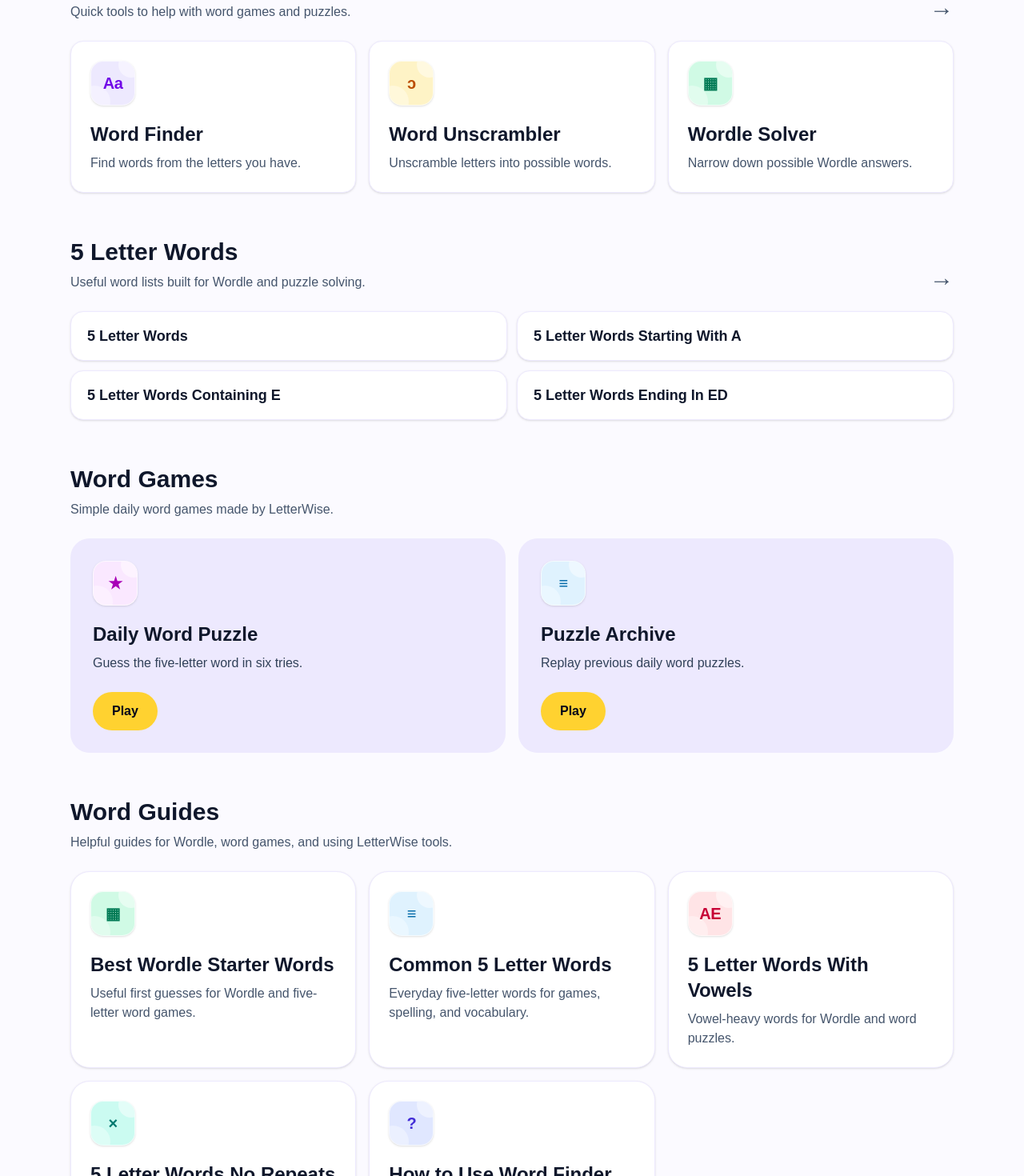
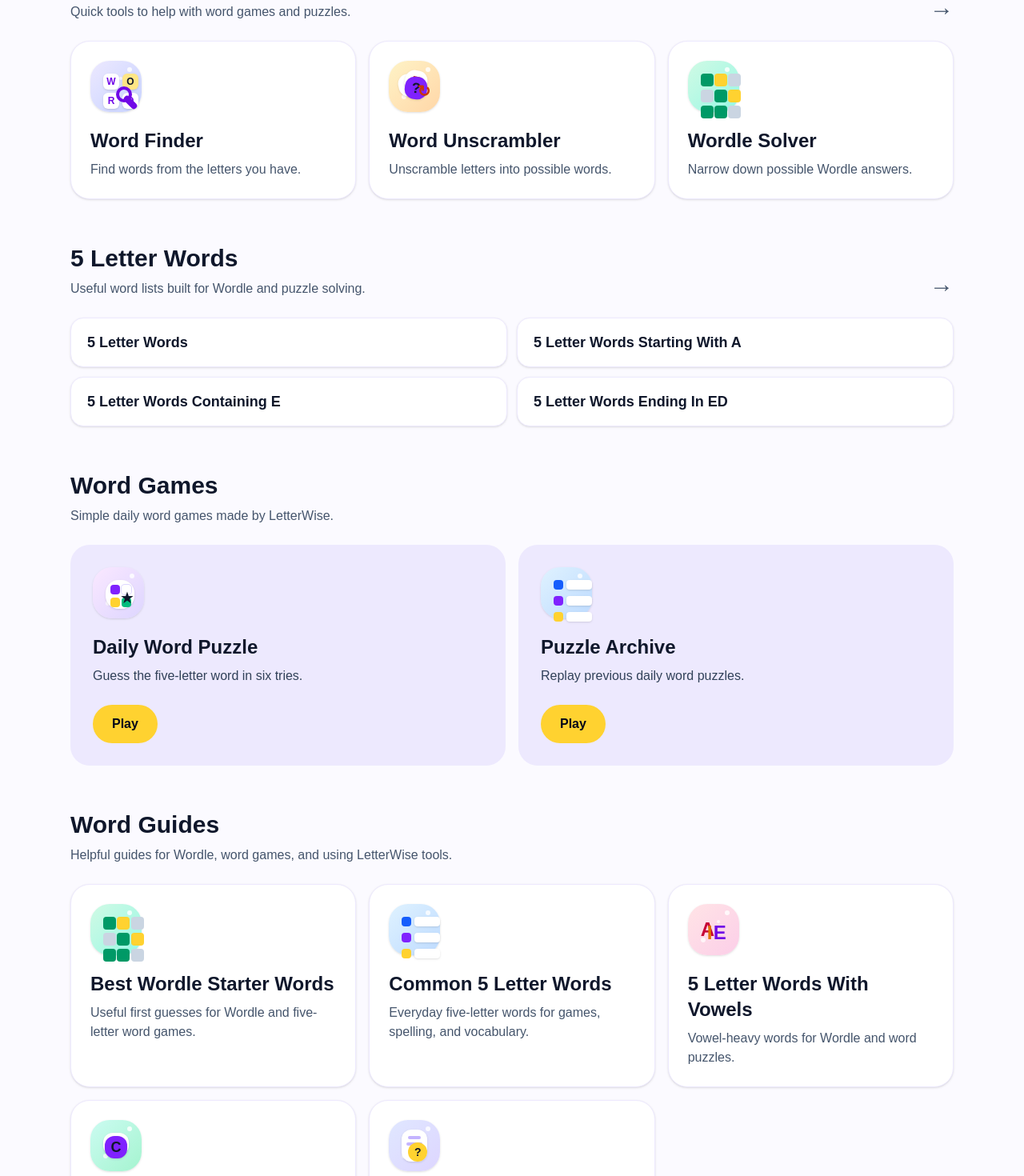
Before and after one commit to LetterWise/letterwise, a Next.js app: page / in a window 1280 px wide. Shown: the part 780-2250 px from the top of the page at 80% size. Built offline with nearby package versions, Linux system fonts and the light colour scheme.

Commit message:
Improve custom card visuals

```diff
--- a/app/page.tsx
+++ b/app/page.tsx
@@ -176,7 +176,7 @@ export default function HomePage() {
               <a
                 key={card.href}
                 href={card.href}
-                className="rounded-2xl border border-violet-100 bg-white p-6 shadow-sm hover:border-violet-300 hover:bg-violet-50"
+                className="rounded-3xl border border-violet-100 bg-white p-6 shadow-sm transition hover:-translate-y-0.5 hover:border-violet-300 hover:bg-violet-50 hover:shadow-md"
               >
                 <div className="mb-5">
                   <ToolIcon type={card.icon as "finder" | "unscramble" | "wordle"} />
@@ -227,7 +227,7 @@ export default function HomePage() {
               <a
                 key={card.href}
                 href={card.href}
-                className="rounded-3xl bg-violet-100 p-7 hover:bg-violet-200"
+                className="relative overflow-hidden rounded-3xl bg-violet-100 p-7 transition hover:-translate-y-0.5 hover:bg-violet-200 hover:shadow-md"
               >
                 <div className="mb-5">
                   <ToolIcon type={card.icon as "daily" | "lists"} />
@@ -258,7 +258,7 @@ export default function HomePage() {
               <a
                 key={card.href}
                 href={card.href}
-                className="rounded-3xl border border-violet-100 bg-white p-6 shadow-sm hover:border-violet-300 hover:bg-violet-50"
+                className="rounded-3xl border border-violet-100 bg-white p-6 shadow-sm transition hover:-translate-y-0.5 hover:border-violet-300 hover:bg-violet-50 hover:shadow-md"
               >
                 <div className="mb-5">
                   <ToolIcon type={card.icon as "wordle" | "lists" | "vowels" | "repeat" | "guide"} />
--- a/app/tools/page.tsx
+++ b/app/tools/page.tsx
@@ -105,7 +105,7 @@ export default function ToolsPage() {
               <a
                 key={tool.href}
                 href={tool.href}
-                className="rounded-3xl border border-violet-100 bg-white p-7 shadow-sm hover:border-violet-300 hover:bg-violet-50"
+                className="rounded-3xl border border-violet-100 bg-white p-7 shadow-sm transition hover:-translate-y-0.5 hover:border-violet-300 hover:bg-violet-50 hover:shadow-md"
               >
                 <div className="mb-5">
                   <ToolIcon type={tool.icon as "finder" | "unscramble" | "wordle"} />
--- a/components/ToolIcon.tsx
+++ b/components/ToolIcon.tsx
@@ -10,39 +10,177 @@ type ToolIconProps = {
     | "repeat";
 };
 
-const iconStyles: Record<ToolIconProps["type"], string> = {
-  finder: "bg-violet-100 text-violet-700",
-  unscramble: "bg-amber-100 text-amber-700",
-  wordle: "bg-emerald-100 text-emerald-700",
-  lists: "bg-sky-100 text-sky-700",
-  daily: "bg-fuchsia-100 text-fuchsia-700",
-  guide: "bg-indigo-100 text-indigo-700",
-  vowels: "bg-rose-100 text-rose-700",
-  repeat: "bg-teal-100 text-teal-700",
-};
+function Sparkles() {
+  return (
+    <>
+      <span className="absolute right-3 top-2 h-1.5 w-1.5 rounded-full bg-white/80" />
+      <span className="absolute right-6 top-5 h-1 w-1 rounded-full bg-white/70" />
+      <span className="absolute bottom-4 left-4 h-1.5 w-1.5 rounded-full bg-white/70" />
+    </>
+  );
+}
 
-const iconLabels: Record<ToolIconProps["type"], string> = {
-  finder: "Aa",
-  unscramble: "ↄ",
-  wordle: "▦",
-  lists: "≡",
-  daily: "★",
-  guide: "?",
-  vowels: "AE",
-  repeat: "×",
-};
+function FinderIcon() {
+  return (
+    <div className="relative h-16 w-16 rounded-3xl bg-gradient-to-br from-violet-100 to-indigo-200 shadow-sm">
+      <Sparkles />
+      <div className="absolute left-4 top-4 grid grid-cols-2 gap-1">
+        <span className="flex h-5 w-5 items-center justify-center rounded-md bg-white text-xs font-black text-violet-700 shadow-sm">
+          W
+        </span>
+        <span className="flex h-5 w-5 items-center justify-center rounded-md bg-amber-200 text-xs font-black text-slate-900 shadow-sm">
+          O
+        </span>
+        <span className="flex h-5 w-5 items-center justify-center rounded-md bg-white text-xs font-black text-violet-700 shadow-sm">
+          R
+        </span>
+        <span className="flex h-5 w-5 items-center justify-center rounded-md bg-white text-xs font-black text-violet-700 shadow-sm">
+          D
+        </span>
+      </div>
+      <div className="absolute bottom-3 right-3 h-5 w-5 rounded-full border-4 border-violet-700" />
+      <div className="absolute bottom-2 right-1 h-2 w-5 rotate-45 rounded-full bg-violet-700" />
+    </div>
+  );
+}
 
-export default function ToolIcon({ type }: ToolIconProps) {
+function UnscrambleIcon() {
   return (
-    <div
-      className={`relative flex h-14 w-14 shrink-0 items-center justify-center overflow-hidden rounded-2xl border border-white/70 shadow-sm ${iconStyles[type]}`}
-    >
-      <div className="absolute -right-3 -top-3 h-8 w-8 rounded-full bg-white/45" />
-      <div className="absolute -bottom-4 -left-4 h-10 w-10 rounded-full bg-white/35" />
+    <div className="relative h-16 w-16 rounded-3xl bg-gradient-to-br from-amber-100 to-orange-200 shadow-sm">
+      <Sparkles />
+      <span className="absolute left-3 top-4 flex h-7 w-7 -rotate-12 items-center justify-center rounded-xl bg-white text-lg font-black text-orange-700 shadow-sm">
+        A
+      </span>
+      <span className="absolute right-4 top-3 flex h-7 w-7 rotate-12 items-center justify-center rounded-xl bg-white text-lg font-black text-orange-700 shadow-sm">
+        Z
+      </span>
+      <span className="absolute bottom-4 left-5 flex h-7 w-7 rotate-6 items-center justify-center rounded-xl bg-violet-600 text-lg font-black text-white shadow-sm">
+        ?
+      </span>
+      <div className="absolute bottom-3 right-3 text-xl font-black text-orange-700">
+        ↻
+      </div>
+    </div>
+  );
+}
 
-      <span className="relative text-xl font-black tracking-tight">
-        {iconLabels[type]}
+function WordleIcon() {
+  return (
+    <div className="relative h-16 w-16 rounded-3xl bg-gradient-to-br from-emerald-100 to-teal-200 shadow-sm">
+      <Sparkles />
+      <div className="absolute left-4 top-4 grid grid-cols-3 gap-1">
+        <span className="h-4 w-4 rounded bg-emerald-600" />
+        <span className="h-4 w-4 rounded bg-amber-300" />
+        <span className="h-4 w-4 rounded bg-slate-300" />
+        <span className="h-4 w-4 rounded bg-slate-300" />
+        <span className="h-4 w-4 rounded bg-emerald-600" />
+        <span className="h-4 w-4 rounded bg-amber-300" />
+        <span className="h-4 w-4 rounded bg-emerald-600" />
+        <span className="h-4 w-4 rounded bg-emerald-600" />
+        <span className="h-4 w-4 rounded bg-slate-300" />
+      </div>
+    </div>
+  );
+}
+
+function ListsIcon() {
+  return (
+    <div className="relative h-16 w-16 rounded-3xl bg-gradient-to-br from-sky-100 to-blue-200 shadow-sm">
+      <Sparkles />
+      <div className="absolute left-4 top-4 space-y-2">
+        <div className="flex gap-1">
+          <span className="h-3 w-3 rounded bg-blue-600" />
+          <span className="h-3 w-8 rounded bg-white shadow-sm" />
+        </div>
+        <div className="flex gap-1">
+          <span className="h-3 w-3 rounded bg-violet-600" />
+          <span className="h-3 w-8 rounded bg-white shadow-sm" />
+        </div>
+        <div className="flex gap-1">
+          <span className="h-3 w-3 rounded bg-amber-300" />
+          <span className="h-3 w-8 rounded bg-white shadow-sm" />
+        </div>
+      </div>
+    </div>
+  );
+}
+
+function DailyIcon() {
+  return (
+    <div className="relative h-16 w-16 rounded-3xl bg-gradient-to-br from-fuchsia-100 to-violet-200 shadow-sm">
+      <Sparkles />
+      <div className="absolute left-4 top-4 h-9 w-9 rounded-2xl bg-white p-1.5 shadow-sm">
+        <div className="grid grid-cols-2 gap-1">
+          <span className="h-3 w-3 rounded bg-violet-600" />
+          <span className="h-3 w-3 rounded bg-white ring-1 ring-violet-200" />
+          <span className="h-3 w-3 rounded bg-amber-300" />
+          <span className="h-3 w-3 rounded bg-emerald-500" />
+        </div>
+      </div>
+      <span className="absolute bottom-3 right-3 text-xl">★</span>
+    </div>
+  );
+}
+
+function GuideIcon() {
+  return (
+    <div className="relative h-16 w-16 rounded-3xl bg-gradient-to-br from-indigo-100 to-violet-200 shadow-sm">
+      <Sparkles />
+      <div className="absolute left-4 top-3 h-10 w-8 rounded-xl bg-white shadow-sm">
+        <div className="mx-auto mt-2 h-1 w-4 rounded bg-violet-300" />
+        <div className="mx-auto mt-1 h-1 w-5 rounded bg-violet-300" />
+        <div className="mx-auto mt-1 h-1 w-3 rounded bg-violet-300" />
+      </div>
+      <span className="absolute bottom-3 right-4 flex h-6 w-6 items-center justify-center rounded-full bg-amber-300 text-sm font-black text-slate-900">
+        ?
       </span>
     </div>
   );
 }
+
+function VowelsIcon() {
+  return (
+    <div className="relative h-16 w-16 rounded-3xl bg-gradient-to-br from-rose-100 to-pink-200 shadow-sm">
+      <Sparkles />
+      <span className="absolute left-4 top-4 text-2xl font-black text-rose-700">
+        A
+      </span>
+      <span className="absolute right-4 top-5 text-2xl font-black text-violet-700">
+        E
+      </span>
+      <span className="absolute bottom-3 left-6 text-2xl font-black text-amber-600">
+        I
+      </span>
+    </div>
+  );
+}
+
+function RepeatIcon() {
+  return (
+    <div className="relative h-16 w-16 rounded-3xl bg-gradient-to-br from-teal-100 to-emerald-200 shadow-sm">
+      <Sparkles />
+      <span className="absolute left-4 top-4 flex h-7 w-7 items-center justify-center rounded-xl bg-white text-lg font-black text-teal-700 shadow-sm">
+        A
+      </span>
+      <span className="absolute right-4 top-4 flex h-7 w-7 items-center justify-center rounded-xl bg-white text-lg font-black text-teal-700 shadow-sm">
+        B
+      </span>
+      <span className="absolute bottom-4 left-1/2 flex h-7 w-7 -translate-x-1/2 items-center justify-center rounded-xl bg-violet-600 text-lg font-black text-white shadow-sm">
+        C
+      </span>
+    </div>
+  );
+}
+
+export default function ToolIcon({ type }: ToolIconProps) {
+  if (type === "finder") return <FinderIcon />;
+  if (type === "unscramble") return <UnscrambleIcon />;
+  if (type === "wordle") return <WordleIcon />;
+  if (type === "lists") return <ListsIcon />;
+  if (type === "daily") return <DailyIcon />;
+  if (type === "guide") return <GuideIcon />;
+  if (type === "vowels") return <VowelsIcon />;
+  if (type === "repeat") return <RepeatIcon />;
+
+  return <FinderIcon />;
+}
```
